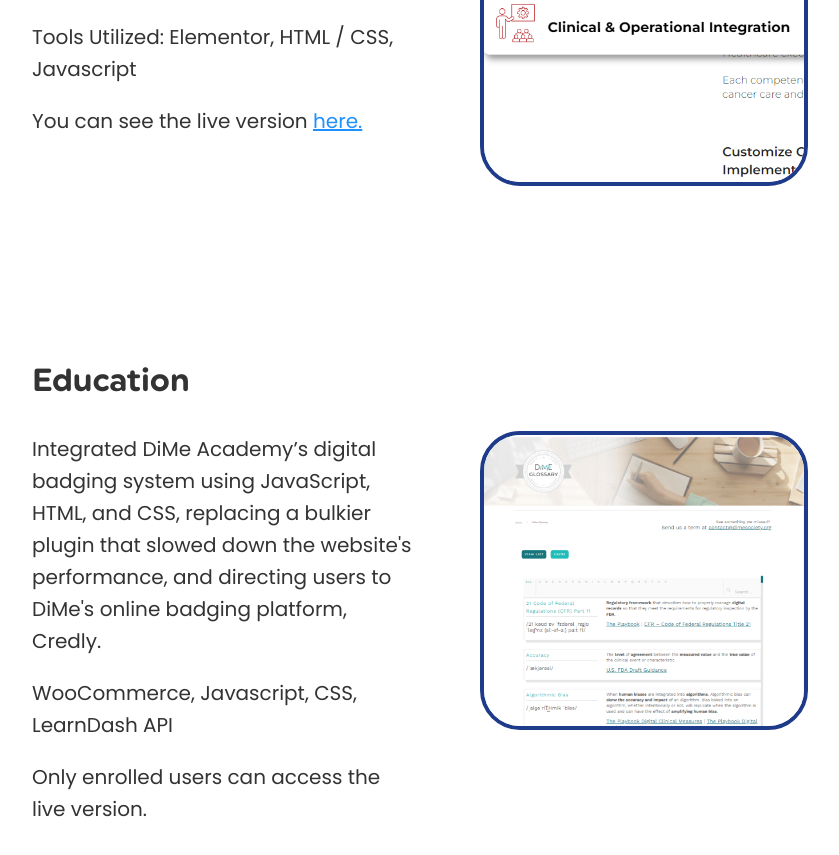
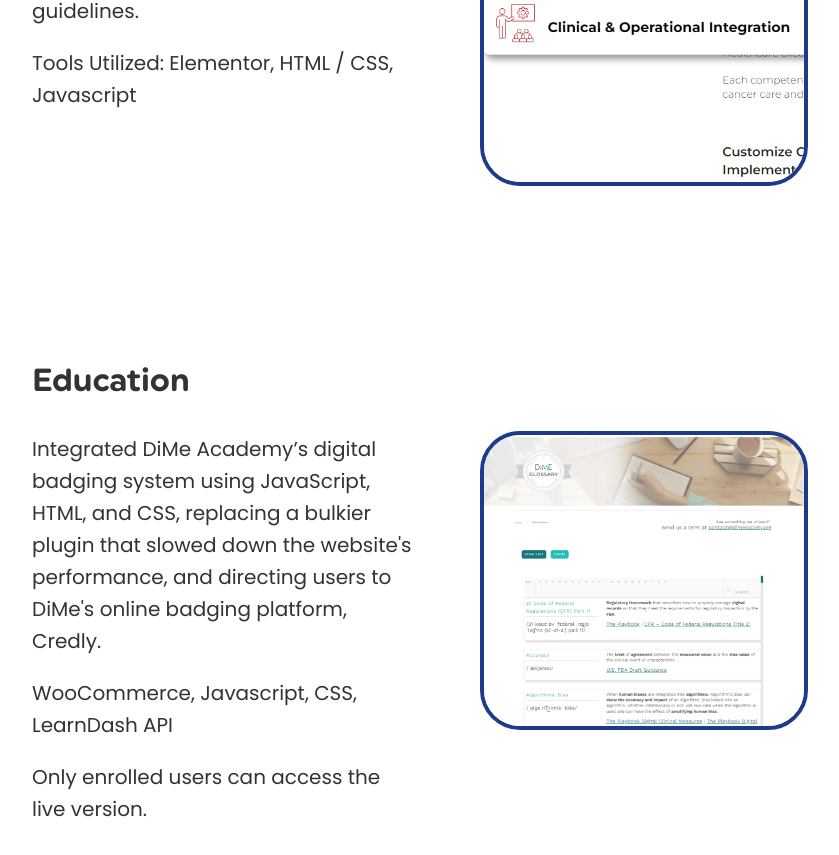
Before and after one commit to cttub/Christina-Buiiny-Portfolio, a React (Create React App) app: page /Work/DiMe in a window 1280 px wide. Shown: the part 4139-4994 px from the top of the page, without its empty margins (224-1063 px from the left). Built offline with nearby package versions, Linux system fonts and the light colour scheme.

Commit message:
Update DiMe.js

```diff
--- a/src/Pages/Projects/DiMe.js
+++ b/src/Pages/Projects/DiMe.js
@@ -65,7 +65,7 @@ function DiMe() {
                     <h2>CancerX</h2>
                     <p>Created an interactive navigation bar by using open-source code from <a href='https://codepen.io/magnificode/pen/bdWYwy' target='_blank'>this CodePen</a> and tweaking it with JavaScript, HTML, and CSS to meet the project's standards and team’s guidelines.</p>
                     <p>Tools Utilized: Elementor, HTML / CSS, Javascript</p>
-                    <p>You can see the live version <a href='https://cancerx.health/health-system-core-competencies-guide/' target='_blank'>here.</a></p>
+
 
                   </div>
                   <div className='highlight-thumbnail col-lg-5' style={{height: "500px"}}>
```
